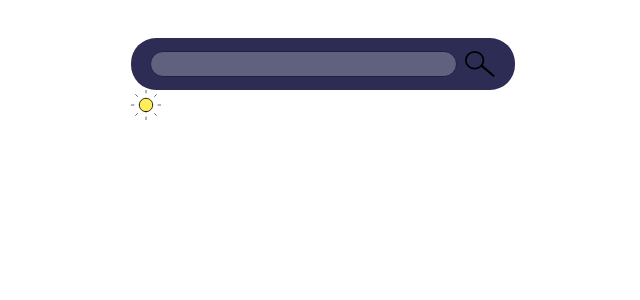
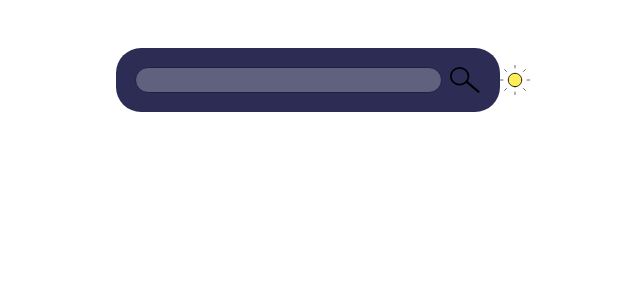
Before and after one commit to yoshtempest/manhwa-library, a Next.js app: page / in a window 1280 px wide. Shown: the top 300 px of the page, without its empty margins (317-957 px from the left). Built offline with nearby package versions, Linux system fonts and the light colour scheme.

Commit message:
feat: I passed the NavBar and ThemeProvider into the Header and imported he in page.tsx

```diff
--- a/src/app/page.tsx
+++ b/src/app/page.tsx
@@ -1,11 +1,9 @@
-import NavBar from '@/components/Header/NavBar';
-import { ThemeProvider } from '@/components/Header/ThemeProvider';
+import Header from '../components/Header'
 
 export default function Home() {
   return (
     <div>
-      <NavBar />
-      <ThemeProvider />
+      <Header />
     </div>
   );
 }
--- a/src/components/Header/NavBar/styles.module.css
+++ b/src/components/Header/NavBar/styles.module.css
@@ -1,11 +1,10 @@
 .Container {
     width: 30vw;
-    height: 4vw;
+    height: 8vh;
     display: flex;
     align-items: center;
     justify-content: flex-start;
     flex-direction: row;
-    margin-top: 10%;
     background-color: #2C2C54;
     border-radius: 25px;
 }
--- a/src/components/Header/index.tsx
+++ b/src/components/Header/index.tsx
@@ -0,0 +1,16 @@
+import styles from './styles.module.css'
+import NavBar from './NavBar'
+import { ThemeProvider } from './ThemeProvider'
+
+
+const Header = () => {
+    return(
+        <div className={styles.Container}>
+            <NavBar />
+            <ThemeProvider />
+        </div>
+    )
+}
+
+
+export default Header;
--- a/src/components/Header/styles.module.css
+++ b/src/components/Header/styles.module.css
@@ -0,0 +1,8 @@
+.Container {
+    display: flex;
+    align-items: center;
+    justify-content: center;
+    flex-direction: row;
+    width: 100vw;
+    height: 20vh;
+}
```
